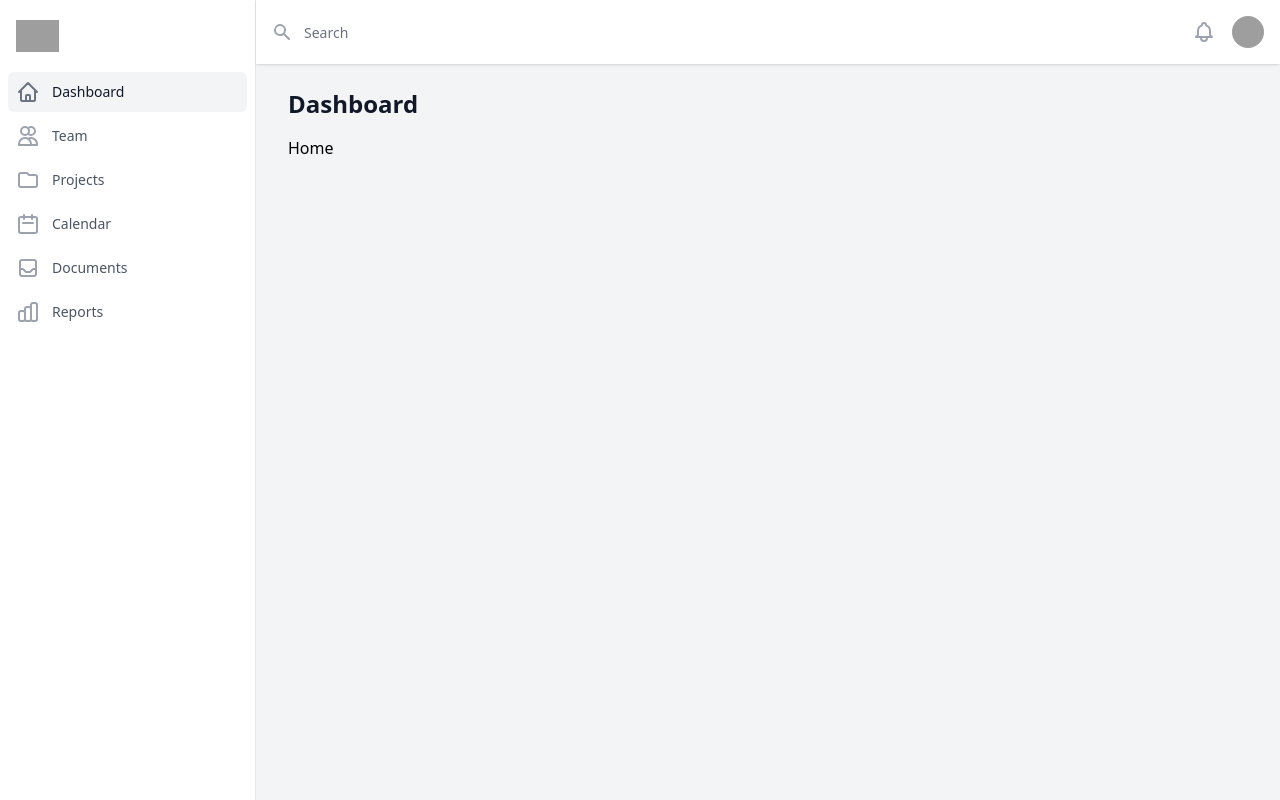
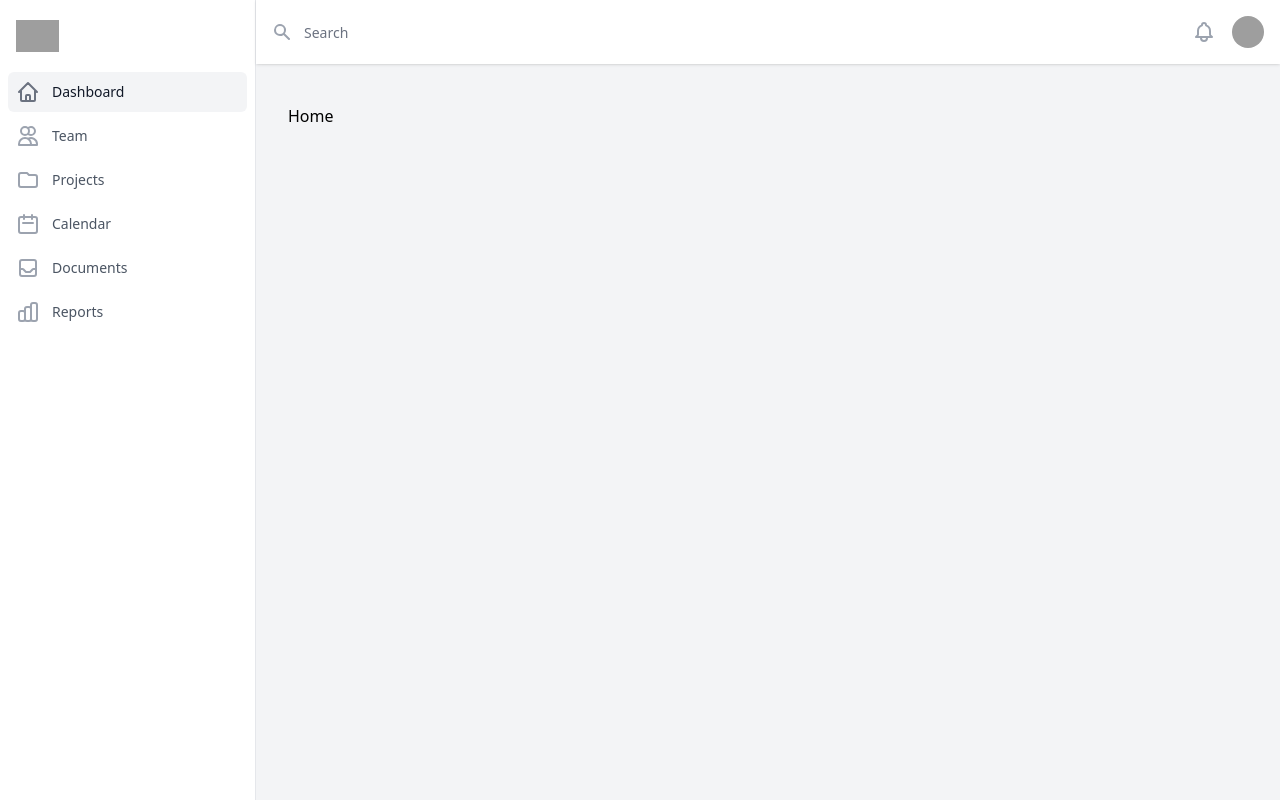
Before and after one commit to dedydantry/act-frontend, a React (Create React App) app: page / in a window 1280 px wide. Built offline with nearby package versions, Linux system fonts and the light colour scheme; grey boxes are pictures that could not be loaded.

Commit message:
remove header an page title

```diff
--- a/src/App.js
+++ b/src/App.js
@@ -9,7 +9,7 @@ import {
   UsersIcon,
 } from '@heroicons/react/outline'
 import Home from './Pages/Home'
-import Sign from './Pages/Sign'
+import Sigin from './Pages/Sigin'
 import Header from './Components/Header'
 import SidebarDekstop from './Components/SidebarDekstop'
 import SidebarMobile from './Components/SidebarMobile'
@@ -36,14 +36,14 @@ export default function App() {
           <Header/>
             <main>
               <div className="py-6">
-                <div className="max-w-7xl mx-auto px-4 sm:px-6 md:px-8">
+                <div className="hidden max-w-7xl mx-auto px-4 sm:px-6 md:px-8">
                   <h1 className="text-2xl font-semibold text-gray-900">Dashboard</h1>
                 </div>
                 <div className="max-w-7xl mx-auto px-4 sm:px-6 md:px-8">
                   <div className="py-4">
                   <Routes>
                     <Route path="/" element={<Home />} />
-                    <Route path="/sign" element={<Sign />} />
+                    <Route path="/sigin" element={<Sigin />} />
                   </Routes>
                   </div>
                 </div>
--- a/src/Components/Header.jsx
+++ b/src/Components/Header.jsx
@@ -17,9 +17,12 @@ const userNavigation = [
 
 function Header() {
 
-  const { setToggleSidebar } = useContext(MainContext)
+  const {toggleSidebar, setToggleSidebar } = useContext(MainContext)
 
-  return (
+    if(!toggleSidebar){
+        return <></>
+    }else{
+        return(
             <div className="sticky top-0 z-10 flex-shrink-0 flex h-16 bg-white shadow">
                 <button
                 type="button"
@@ -95,5 +98,6 @@ function Header() {
           </div>
         )
     }
+}
 
 export default Header
```
Also changed, not shown: src/Pages/Sigin.jsx (renamed from src/Pages/Sign.jsx). Lines whose indentation alone changed are shown as unchanged.
